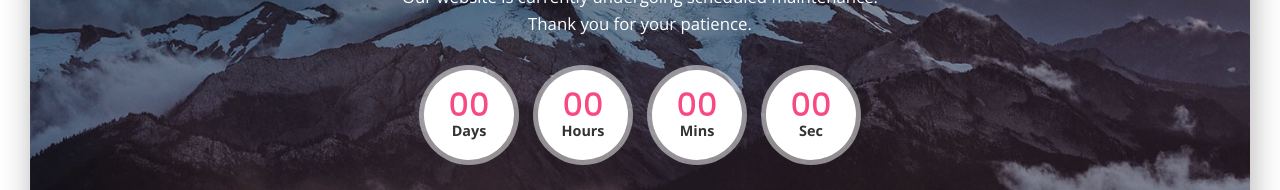
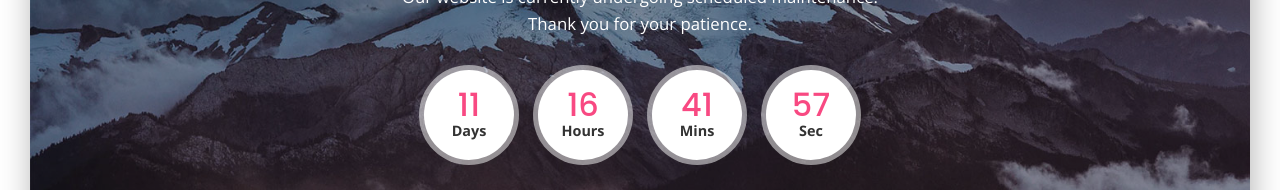
Before and after one commit to diwakersingh2000/anilbuilders, a plain HTML site: page index.html in a window 1280 px wide. Shown: the part 313-503 px from the top of the page. Drawn offline with nearby package versions, Linux system fonts and the light colour scheme.

Commit message:
updated date

```diff
--- a/index.html
+++ b/index.html
@@ -25,7 +25,7 @@
 					<h1 class="title"><b>Coming Soon</b></h1>
 					<p class="desc font-white">Our website is currently undergoing scheduled maintenance. Thank you for your patience.</p>
 
-					<div id="normal-countdown" data-date="2020/12/20"></div>
+					<div id="normal-countdown" data-date="2021/1/1"></div>
 					<p class="desc font-white">Contact<br/>Mobile: +91 981114474</p>
 
 				</div><!-- display-table -->
```
